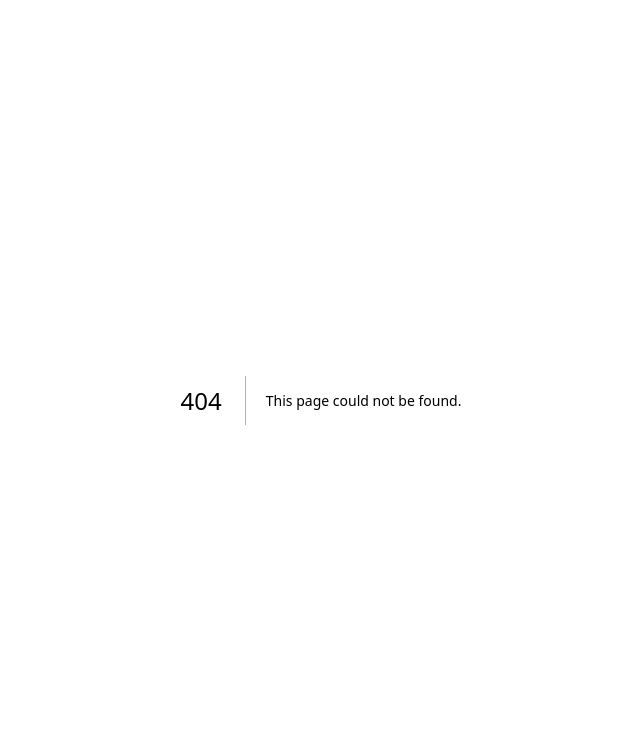
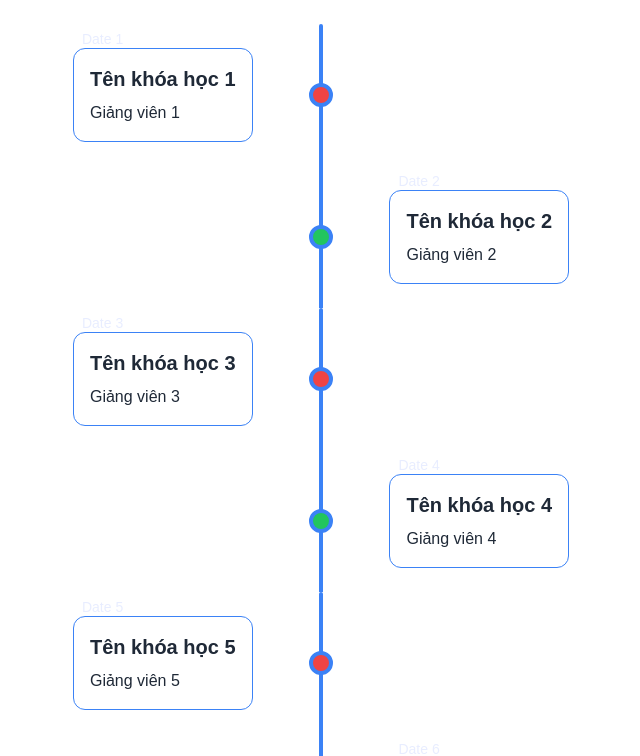
Before and after one commit to Tran-Trung-Nhut/Database_Elearning, a Next.js app in the folder frontend/elearning/: page /roadmap in a window 1280 px wide. Before the commit this address had no page. Shown: the top 756 px of the page, without its empty margins (319-959 px from the left). Built offline with nearby package versions, Linux system fonts and the light colour scheme.

Commit message:
Add Roadmap

```diff
--- /dev/null
+++ b/frontend/elearning/app/roadmap/page.tsx
@@ -0,0 +1,17 @@
+import Roadmap from "@/components/Roadmap";
+import Head from "next/head";
+
+
+export default function Home() {
+  return (
+    <div>
+      {/* <Head>
+        <title>Lộ trình học</title>
+        <meta name="description" content="Roadmap học tập ngành nghề" />
+      </Head> */}
+      <main>
+        <Roadmap />
+      </main>
+    </div>
+  );
+}
--- /dev/null
+++ b/frontend/elearning/components/Roadmap.tsx
@@ -0,0 +1,62 @@
+import React from "react";
+type Course = {
+    name: string;
+    instructor: string;
+    date: string;
+    completed: boolean; // Trạng thái hoàn thành
+  };
+
+  const courses: Course[] = [
+    { name: "Tên khóa học 1", instructor: "Giảng viên 1", date: "Date 1", completed: false },
+    { name: "Tên khóa học 2", instructor: "Giảng viên 2", date: "Date 2", completed: true },
+    { name: "Tên khóa học 3", instructor: "Giảng viên 3", date: "Date 3", completed: false },
+    { name: "Tên khóa học 4", instructor: "Giảng viên 4", date: "Date 4", completed: true },
+    { name: "Tên khóa học 5", instructor: "Giảng viên 5", date: "Date 5", completed: true },
+    { name: "Tên khóa học 6", instructor: "Giảng viên 6", date: "Date 6", completed: true },
+    { name: "Tên khóa học 6", instructor: "Giảng viên 6", date: "Date 6", completed: true },
+    { name: "Tên khóa học 6", instructor: "Giảng viên 6", date: "Date 6", completed: true },
+  ];
+const Roadmap = () => {
+  return (
+    <div className=" p-4 h-full">
+
+    <div className="flex flex-col grid-cols-9 p-2 mx-auto md:grid">
+    {courses.map((course, index) => (index % 2 === 0  ? (
+        <div key={index} className="flex md:contents flex-row-reverse">
+            <div
+                className="relative p-4 my-6 text-gray-800 bg-white border-blue-500 border rounded-xl col-start-1 col-end-5 mr-auto md:mr-0 md:ml-auto">
+                <h3 className="text-lg font-semibold lg:text-xl">{course.name}</h3>
+                <p className="mt-2 leading-6">{course.instructor}</p>
+                <span className="absolute text-sm text-indigo-100/75 -top-5 left-2 whitespace-nowrap">{course.date}</span>
+            </div>
+            <div className="relative col-start-5 col-end-6 mr-7 md:mx-auto">
+                <div className="flex items-center justify-center w-6 h-full">
+                    <div className="w-1 h-full bg-blue-500 rounded-t-full bg-gradient-to-b ">
+                    </div>
+                </div>
+                <div className="absolute w-6 h-6 -mt-3 bg-red-500 border-4 border-blue-500 rounded-full top-1/2"></div> {/*Chỗ này kiểm tra xem khóa học đã hoàn thành chưa*/}
+            </div>
+        </div>) :  (<div key={index} className="flex md:contents">
+            <div className="relative col-start-5 col-end-6 mr-7 md:mx-auto">
+                <div className="flex items-center justify-center w-6 h-full">
+                    <div className="w-1 h-full bg-blue-500"></div>
+                </div>
+                <div className="absolute w-6 h-6 -mt-3 bg-green-500 border-4 border-blue-500 rounded-full top-1/2"></div> {/*Chỗ này kiểm tra xem khóa học đã hoàn thành chưa*/}
+            </div>
+            <div className="relative p-4 my-6 text-gray-800 bg-white border-blue-500 border rounded-xl col-start-6 col-end-10 mr-auto">
+                <h3 className="text-lg font-semibold lg:text-xl">{course.name}</h3>
+                <p className="mt-2 leading-6">{course.instructor}</p>
+                <span className="absolute text-sm text-indigo-100/75 -top-5 left-2 whitespace-nowrap">{course.date}</span>
+            </div>
+        </div>)
+    ))}
+
+
+
+
+    </div>
+</div>
+  );
+};
+
+export default Roadmap;
```
